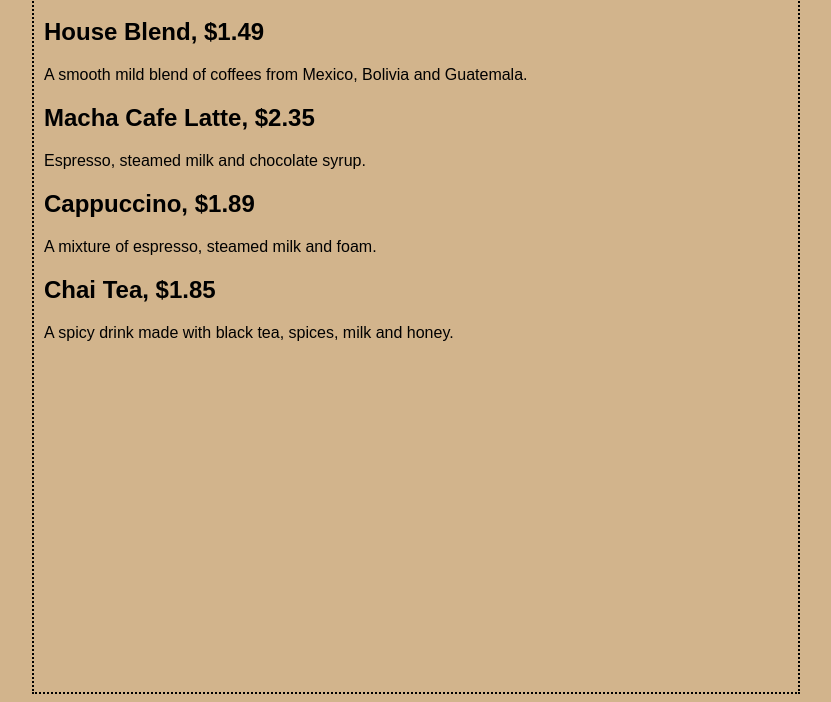
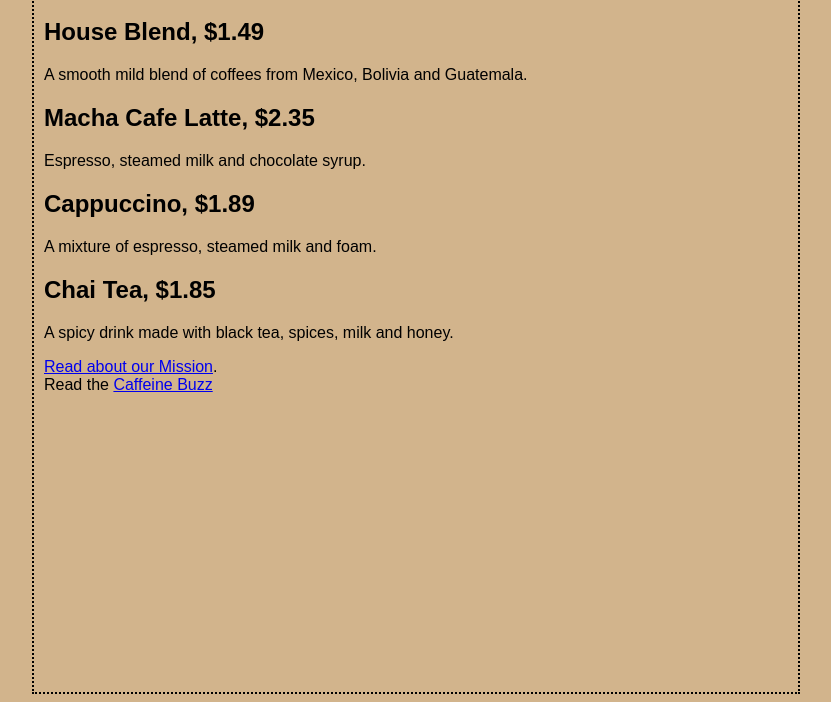
Before and after one commit to HEGHELON/Product-Page, a plain HTML site: page index.html in a window 1280 px wide. Shown: the part 98-800 px from the top of the page, without its empty margins (224-1055 px from the left). Drawn offline with Linux system fonts and the light colour scheme.

Commit message:
Update index.html
Added a paragraph and two links

```diff
--- a/index.html
+++ b/index.html
@@ -27,5 +27,9 @@
 
 <h2>Chai Tea, $1.85</h2>
 <p>A spicy drink made with black tea, spices, milk and honey.</p>
+	<p><a href="mission.html" >Read about our Mission</a>.
+		<br>
+		Read the <a href="http://wickedlysmart.com/buzz">Caffeine Buzz</a>
+	</p>
 </body>
 </html>
```
